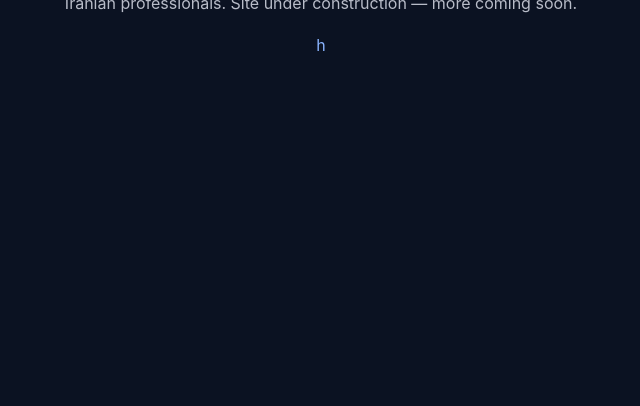
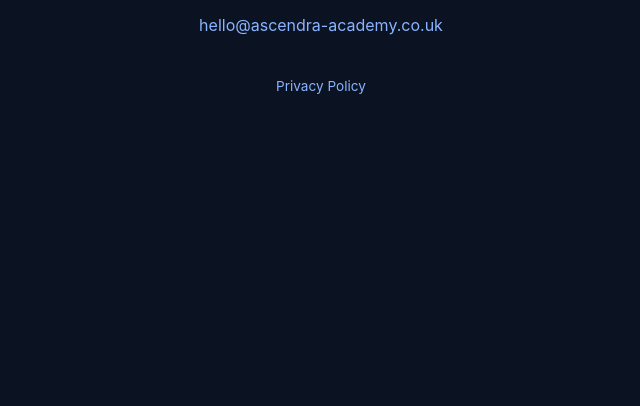
Before and after one commit to AmirAsh12/ascendra-website, a plain HTML site: page index.html in a window 1280 px wide. Shown: the part 442-848 px from the top of the page, without its empty margins (319-959 px from the left). Drawn offline with Linux system fonts and the light colour scheme.

Commit message:
Fix email link and add privacy policy link

```diff
--- a/index.html
+++ b/index.html
@@ -34,7 +34,8 @@
   <div class="wrap">
     <h1>Ascendra Academy</h1>
     <p>LinkedIn growth coaching and educational content for English, Arab, and Iranian professionals. Site under construction &mdash; more coming soon.</p>
-    <p><a href="mailto:hello@ascendra-academy.co.uk">h
+    <p><a href="mailto:hello@ascendra-academy.co.uk">hello@ascendra-academy.co.uk</a></p>
+    <div class="badge"><a href="privacy-policy.html">Privacy Policy</a></div>
   </div>
 </body>
 </html>
```
